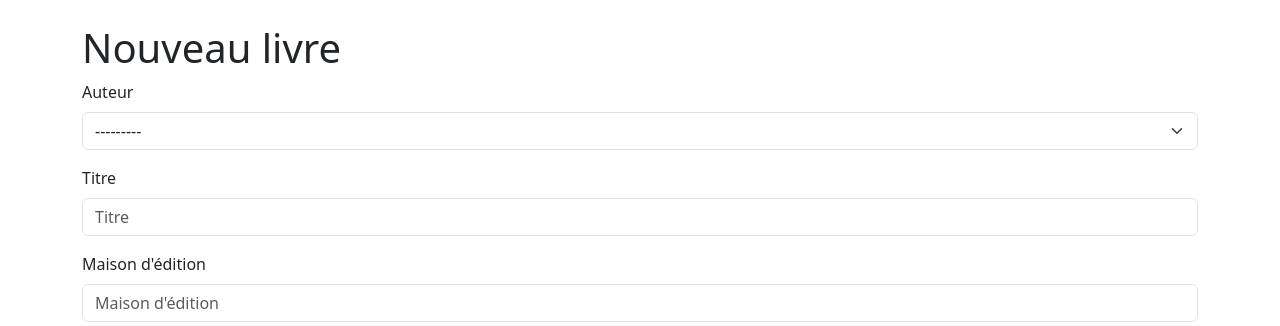
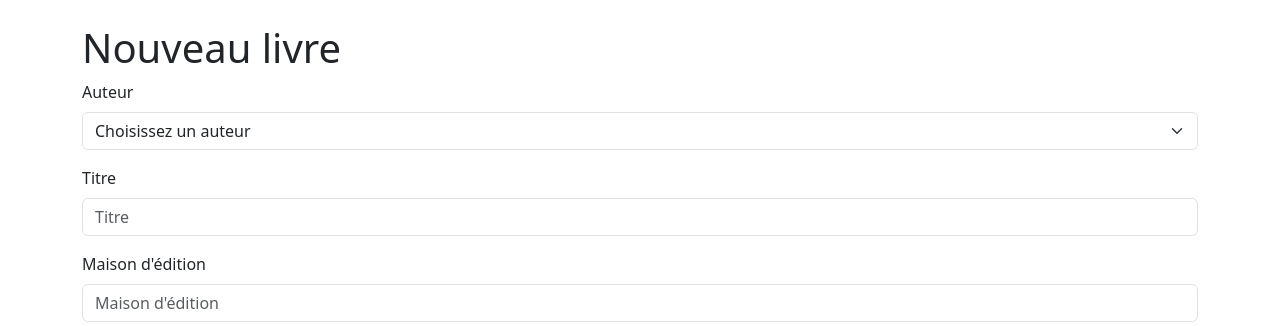
Before and after one commit to NTMA-vn/bonnes-lectures-django, a Django app: page /book/new/ in a window 1280 px wide. Shown: the part 56-382 px from the top of the page. Run offline with Django 5.2, Linux system fonts and the light colour scheme; data that the repository does not hold is empty; parts of the project's set-up code (start-up, migrations or seed data) failed here and were passed over; some libraries are stand-ins or nearby versions.

Commit message:
TP05 Q7 fini

```diff
--- a/bonnes_lectures/mainapp/forms.py
+++ b/bonnes_lectures/mainapp/forms.py
@@ -1,7 +1,11 @@
 from django import forms
-from .models import Book, Review
+from .models import Book, Review, Author
 
 class BookForm(forms.ModelForm):
+    author = forms.ModelChoiceField(
+        queryset=Author.objects.order_by('last_name', 'first_name'),
+        label="Auteur",
+        empty_label=" Choisissez un auteur",)
     class Meta:
         model = Book
         fields = ["author","title","publisher","year","isbn","backCover","cover",]
@@ -14,7 +18,7 @@ class BookForm(forms.ModelForm):
             "backCover": "Présentation",
             "cover": "Couverture disponible",
         }
-
+        help_texts = {"author": "Sélectionnez l'auteur de l'ouvrage dans la liste.",}
 class ReviewForm(forms.ModelForm):
     class Meta:
         model = Review
--- a/bonnes_lectures/mainapp/templates/mainapp/book.html
+++ b/bonnes_lectures/mainapp/templates/mainapp/book.html
@@ -18,7 +18,7 @@
   <ul>
     {% for review in reviews %}
       <li>
-        <strong>Note :</strong> {{ review.rating }}/5<br>
+        <span class="badge bg-warning text-dark">★ {{ review.rating }}/5</span><br>
         {{ review.body }}<br>
         <small>Posté le {{ review.publication_date }}</small>
         <br>
```
